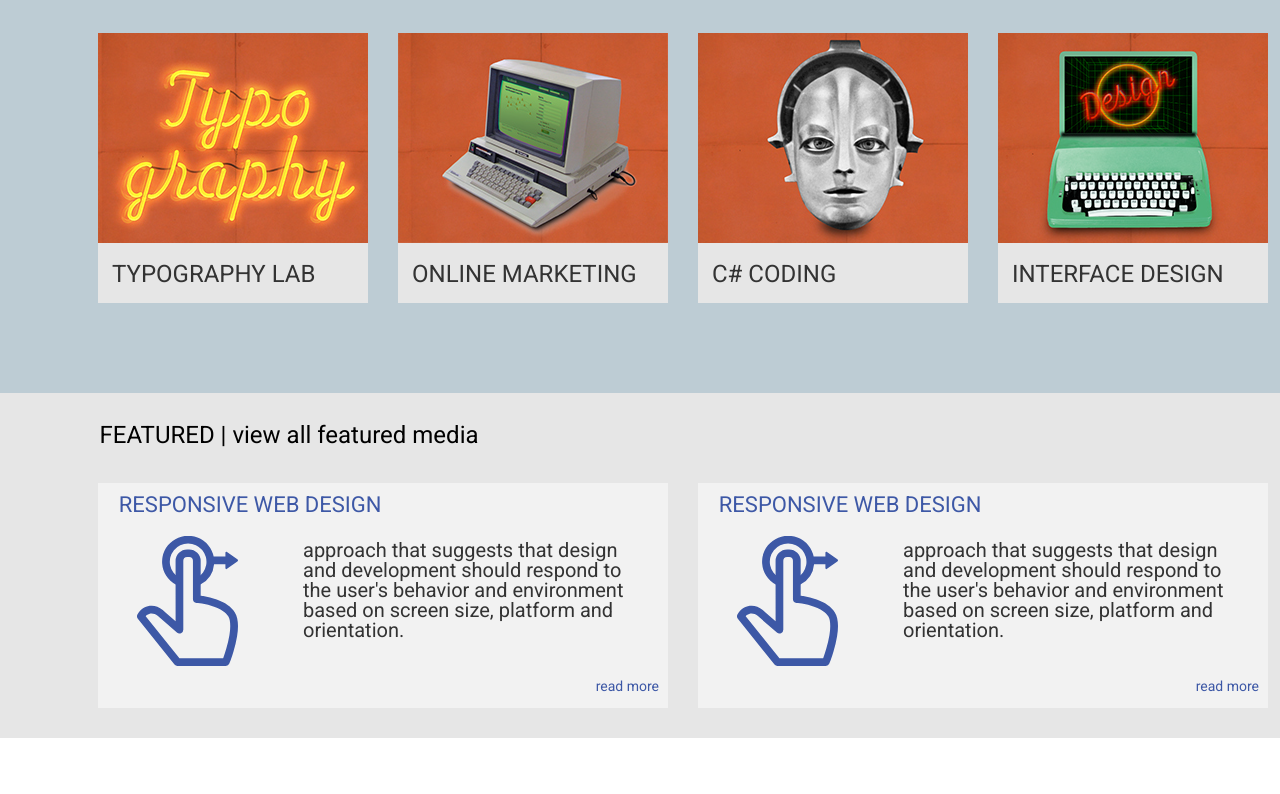
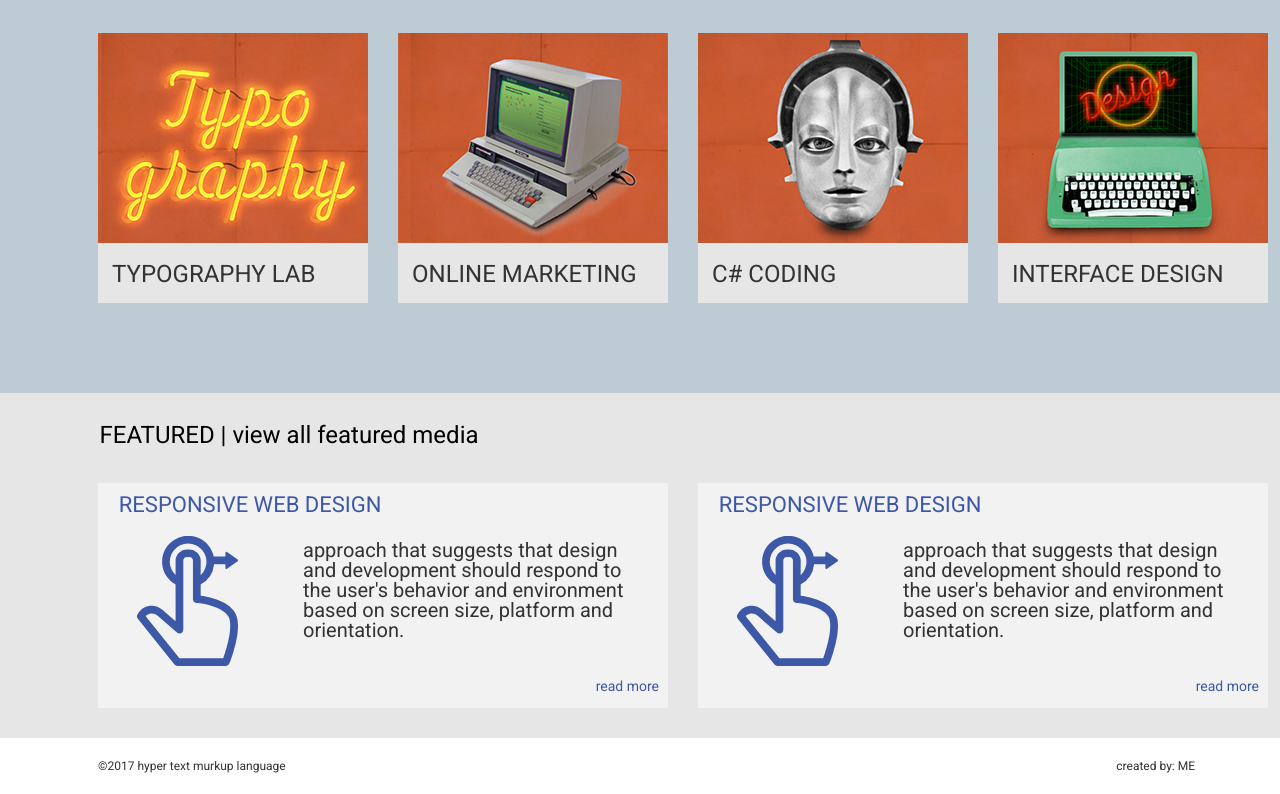
Before and after one commit to AniMerabishvili/Unilabi-lesson-6, a plain HTML site: page index.html in a window 1280 px wide. Shown: the part 1167-1961 px from the top of the page. Before the commit the page ends 1905 px from the top, so only its background shows below. Drawn offline with Linux system fonts and the light colour scheme.

Commit message:
add footer

```diff
--- a/css/style.css
+++ b/css/style.css
@@ -217,3 +217,22 @@
 	height: 225px;
 	background-color: #F2F2F2;
 }
+
+/*footer*/
+
+.footerleft {
+	font-family: 'Roboto', sans-serif;
+	font-size: 12px;
+	color: #333333;
+	margin-left: 98px;
+	margin-top: 22.04px;
+	margin-bottom: 22.01px;
+}
+.footerright {
+	font-family: 'Roboto', sans-serif;
+	font-size: 12px;
+	color: #333333;
+	margin-right: 85px;
+	margin-top: 22.04px;
+	margin-bottom: 22.01px;
+}
--- a/index.html
+++ b/index.html
@@ -77,5 +77,9 @@
 			</div>
 		</div>
 	</section>
+	<footer>
+		<h6 class="footerleft f-left"> ©2017 hyper text murkup language </h6>
+		<h6 class="footerright f-right"> created by: ME </h6>
+	</footer>
 </body>
 </html>
```
